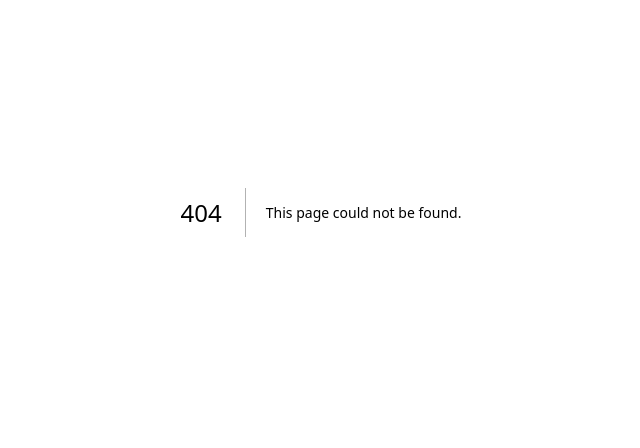
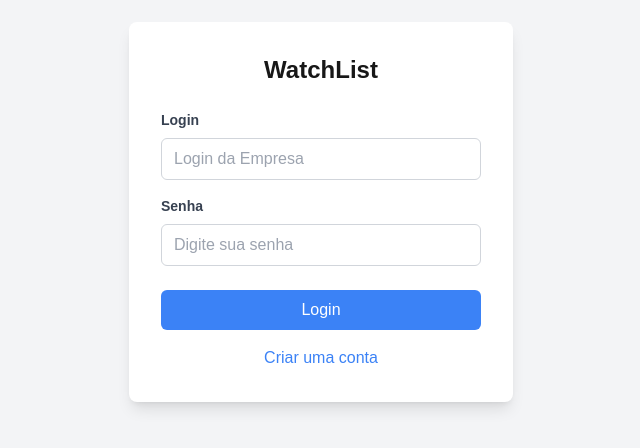
Before and after one commit to LucasEPO/watchList_front, a Next.js app: page /pages/login in a window 1280 px wide. Before the commit this address had no page. Shown: the part 188-636 px from the top of the page, without its empty margins (319-959 px from the left). Built offline with nearby package versions, Linux system fonts and the light colour scheme.

Commit message:
Login page

```diff
--- a/next.config.mjs
+++ b/next.config.mjs
@@ -1,4 +1,12 @@
 /** @type {import('next').NextConfig} */
-const nextConfig = {};
+const nextConfig = {
+    redirects: async () => [
+        {
+          source: '/login',
+          destination: '/pages/login',
+          permanent: true,
+        },
+    ],
+};
 
 export default nextConfig;
--- /dev/null
+++ b/src/app/components/LoginForm.tsx
@@ -0,0 +1,66 @@
+'use client';
+
+import React, { FormEvent, useState } from 'react';
+
+interface LoginFormProps {
+  onSubmit: (data: { login: string; password: string }) => void;
+}
+
+const LoginForm = ({ onSubmit }: LoginFormProps) => {
+  const [login, setLogin] = useState('');
+  const [password, setPassword] = useState('');
+
+  const handleSubmit = (event: FormEvent) => {
+    event.preventDefault();
+    onSubmit({ login, password });
+  };
+
+  return (
+    <form onSubmit={handleSubmit}>
+        <div className="mb-4">
+            <label className="block text-gray-700 text-sm font-bold mb-2" htmlFor="login">
+              Login
+            </label>
+            <input
+              id="login"
+              type="text"
+              value={login}
+              onChange={(event) => setLogin(event.target.value)}
+              placeholder="Login da Empresa"
+              className="w-full px-3 py-2 border border-gray-300 rounded-md focus:outline-none focus:ring-2 focus:ring-blue-400"
+              required
+            />
+        </div>
+        <div className="mb-6">
+            <label className="block text-gray-700 text-sm font-bold mb-2" htmlFor="password">
+              Senha
+            </label>
+            <input
+              id="password"
+              type="password"
+              value={password}
+              onChange={(event) => setPassword(event.target.value)}
+              placeholder="Digite sua senha"
+              className="w-full px-3 py-2 border border-gray-300 rounded-md focus:outline-none focus:ring-2 focus:ring-blue-400"
+              required
+            />
+        </div>
+        <div className="flex flex-col items-center">
+            <button
+              type="submit"
+              className="w-full bg-blue-500 text-white py-2 px-4 rounded-md hover:bg-blue-600 transition-colors"
+            >
+              Login
+            </button>
+            <button
+              type="button"
+              className="mt-4 text-blue-500 hover:underline"
+            >
+              Criar uma conta
+            </button>
+        </div>
+    </form>
+  );
+};
+
+export default LoginForm;
--- /dev/null
+++ b/src/app/controllers/LoginController.ts
@@ -0,0 +1,12 @@
+import authService from '../services/authService';
+
+const login = async (login: string, password: string) => {
+  try {
+    const token = await authService.login(login, password);
+    return token;
+  } catch (error) {
+    throw error;
+  }
+};
+
+export default { login };
--- /dev/null
+++ b/src/app/pages/login/page.tsx
@@ -0,0 +1,21 @@
+'use client';
+
+import LoginForm from "@/app/components/LoginForm";
+import LoginController from "@/app/controllers/LoginController";
+
+export default function LoginPage() {
+
+  const handleSubmitForm = async ({ login, password }: { login: string; password: string }) => {
+    const token = await LoginController.login(login, password);
+    localStorage.setItem('token', token);
+  };
+
+  return (
+    <div className="flex items-center justify-center min-h-screen bg-gray-100">
+      <div className="bg-white p-8 rounded-lg shadow-lg max-w-sm w-full">
+        <h2 className="text-center text-2xl font-bold mb-6">WatchList</h2>
+        <LoginForm onSubmit={handleSubmitForm} />
+      </div>
+    </div>
+  );
+}
--- /dev/null
+++ b/src/app/services/authService.ts
@@ -0,0 +1,26 @@
+import axios from 'axios';
+
+const authService = {
+  async login(login: string, password: string) {
+    try {
+      const response = await axios.post("http://localhost:3001/auth/login", {
+        login,
+        password
+      });
+
+      if (!response.data.access_token) {
+        throw new Error(`Falha no login código ${response.status}: ${response.statusText}`);
+      }
+
+      const token = response.data.access_token;
+
+      localStorage.setItem("access_token", token);
+
+      return token;
+    } catch (error) {
+      throw error;
+    }
+  },
+};
+
+export default authService;
```
Also changed, not shown: package.json (+7 -6 lines), 1 other file (tests, documents, lock files or other folders).
